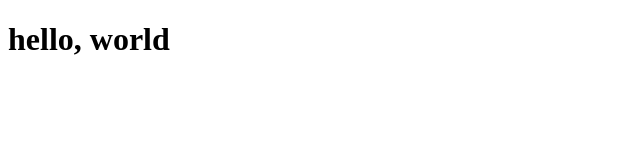
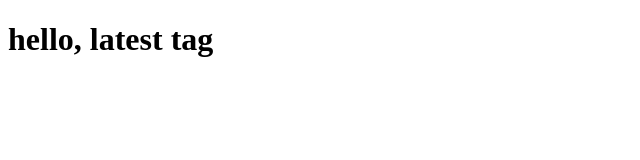
Before and after one commit to eunyung/pipelinetest, a plain HTML site: page app/src/main/resources/static/index.html in a window 1280 px wide. Shown: the whole page, without its empty margins (0-640 px from the left). Drawn offline with Linux system fonts and the light colour scheme.

Commit message:
Update index.html

```diff
--- a/app/src/main/resources/static/index.html
+++ b/app/src/main/resources/static/index.html
@@ -5,6 +5,6 @@
     <title>hello</title>
 </head>
 <body>
-<h1>hello, world</h1>
+<h1>hello, latest tag</h1>
 </body>
 </html>
```
